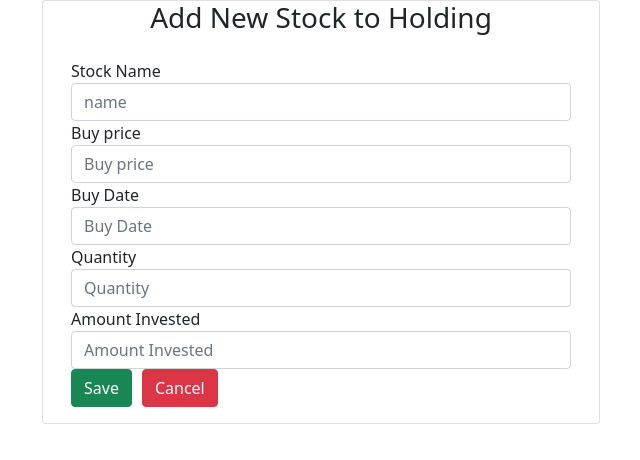
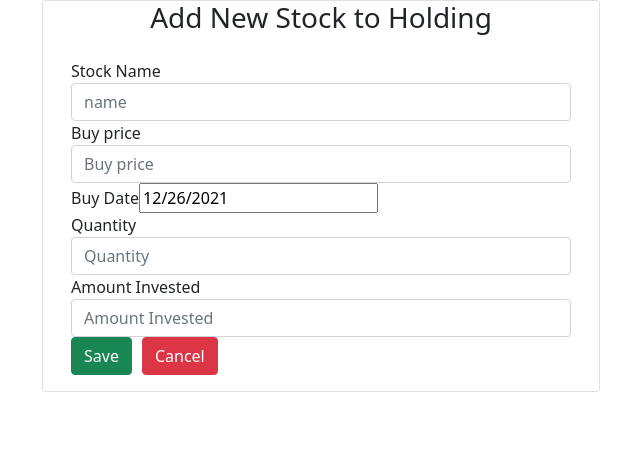
Before and after one commit to csolanke/stock-tracker-GUI, a React (Create React App) app: page / in a window 1280 px wide. Both pictures are taken after a click on the button "Add Stock". Shown: the top 460 px of the page, without its empty margins (319-959 px from the left). Built offline with nearby package versions, Linux system fonts and the light colour scheme; no server answers.

Commit message:
Added datepicker in create and update stock components

```diff
--- a/package.json
+++ b/package.json
@@ -9,6 +9,7 @@
     "axios": "^0.24.0",
     "bootstrap": "^5.1.3",
     "react": "^17.0.2",
+    "react-datepicker": "^4.5.0",
     "react-dom": "^17.0.2",
     "react-router-dom": "^5.2.0",
     "react-scripts": "5.0.0",
--- a/src/components/CreateStockComponent.js
+++ b/src/components/CreateStockComponent.js
@@ -1,5 +1,8 @@
 import React, { Component } from 'react';
 import StockService from '../services/StockService';
+import DatePicker from 'react-datepicker';
+import "react-datepicker/dist/react-datepicker.css";
+import 'bootstrap/dist/css/bootstrap.min.css';
 
 class CreateStockComponent extends Component {
 
@@ -10,14 +13,16 @@ class CreateStockComponent extends Component {
        this.state ={
            name : '',
            pricePurchased : '',
-           purchaseDate : '',
+           purchaseDate : new Date(),
            quantityPurchased:'',
            amountInvested:'',
            nameError:'',
            priceError:'',
            dateError:'',
            quantityerror:'',
-           amountInvestedError:''
+           amountInvestedError:'',
+           //startDate: new Date()
+
 
        }
 
@@ -83,7 +88,7 @@ class CreateStockComponent extends Component {
        {
         let stock = {name : this.state.name,
             pricePurchased : this.state.pricePurchased,
-            purchaseDate  : this.state.purchaseDate,
+            purchaseDate  : this.state.purchaseDate.toLocaleDateString(),
             quantityPurchased: this.state.quantityPurchased,
             amountInvested: this.state.amountInvested
         };
@@ -108,9 +113,11 @@ class CreateStockComponent extends Component {
    {
        this.setState({pricePurchased : event.target.value});
    }
-   changeDatehandler=(event)=>
+   changeDatehandler=(date)=>
    {
-      this.setState({purchaseDate: event.target.value});
+    this.setState({
+        purchaseDate: date
+    })
    }
 
    changeQuantityHandler=(event)=>{
@@ -120,7 +127,6 @@ class CreateStockComponent extends Component {
    changeAmountInvestedHandler=(event)=>{
        this.setState({amountInvested: event.target.value});
    }
-
 
 
     render() {
@@ -145,11 +151,17 @@ class CreateStockComponent extends Component {
                                                   value={this.state.pricePurchased} onChange={this.changePriceHandler} required/>
                                            </div>
                                            <div style={{color:'red'}}>{this.state.priceError}</div>
+
                                            <div className="form-group">
-                                               <label>Buy Date</label>
-                                               <input placeholder="Buy Date" name="purchaseDate" className="form-control"
-                                                  value={this.state.purchaseDate} onChange={this.changeDatehandler} required/>
-                                           </div>
+                                                 <label>Buy Date</label>
+                                                    <DatePicker
+                                                      selected={ this.state.purchaseDate }
+                                                      onChange={ this.changeDatehandler }
+                                                       name="startDate"
+                                                       dateFormat="MM/dd/yyyy"
+                                                     />
+                                             </div>
+
                                            <div style={{color:'red'}}>{this.state.dateError}</div>
                                            <div className="form-group">
                                                <label>Quantity</label>
--- a/src/components/UpdateStockComponent.js
+++ b/src/components/UpdateStockComponent.js
@@ -1,5 +1,8 @@
 import React, { Component } from 'react';
 import StockService from '../services/StockService';
+import DatePicker from 'react-datepicker';
+import "react-datepicker/dist/react-datepicker.css";
+import 'bootstrap/dist/css/bootstrap.min.css';
 
 class UpdateStockComponent extends Component {
 
@@ -32,10 +35,13 @@ class UpdateStockComponent extends Component {
        StockService.getStockById(this.state.id).then(res=>{
 
         let stock = res.data;
+
+        console.log(stock);
+
          this.setState({
              name: stock.name,
              pricePurchased : stock.pricePurchased,
-             purchaseDate : stock.purchaseDate,
+             purchaseDate : new Date(stock.purchaseDate),
              quantityPurchased:stock.quantityPurchased,
              amountInvested: stock.amountInvested
          });
@@ -46,11 +52,10 @@ class UpdateStockComponent extends Component {
 
    updateStock=(e)=>{
     e.preventDefault();
-
     let stock = {
              name: this.state.name,
              pricePurchased : this.state.pricePurchased,
-             purchaseDate : this.state.purchaseDate,
+             purchaseDate : this.state.purchaseDate.toLocaleDateString(),
              quantityPurchased:this.state.quantityPurchased,
              amountInvested: this.state.amountInvested
     }
@@ -78,9 +83,12 @@ class UpdateStockComponent extends Component {
    {
        this.setState({pricePurchased : event.target.value});
    }
-   changeDatehandler=(event)=>
+
+   changeDatehandler=(date)=>
    {
-      this.setState({purchaseDate: event.target.value});
+    this.setState({
+        purchaseDate: date
+    })
    }
 
    changeQuantityHandler=(event)=>{
@@ -113,11 +121,18 @@ class UpdateStockComponent extends Component {
                                                <input placeholder="Buy price" name="pricePurchased" className="form-control"
                                                   value={this.state.pricePurchased} onChange={this.changePriceHandler}/>
                                            </div>
+
                                            <div className="form-group">
-                                               <label>Buy Date</label>
-                                               <input placeholder="Buy Date" name="purchaseDate" className="form-control"
-                                                  value={this.state.purchaseDate} onChange={this.changeDatehandler} />
-                                           </div>
+                                                 <label>Buy Date</label>
+                                                    <DatePicker
+                                                      selected={ this.state.purchaseDate }
+                                                      onChange={ this.changeDatehandler }
+                                                       name="startDate"
+                                                       dateFormat="MM/dd/yyyy"
+                                                     />
+                                             </div>
+
+
                                            <div className="form-group">
                                                <label>Quantity</label>
                                                <input placeholder="Quantity" name="quantityPurchased" className="form-control"
```
Also changed, not shown: 1 other file (tests, documents, lock files or other folders).
